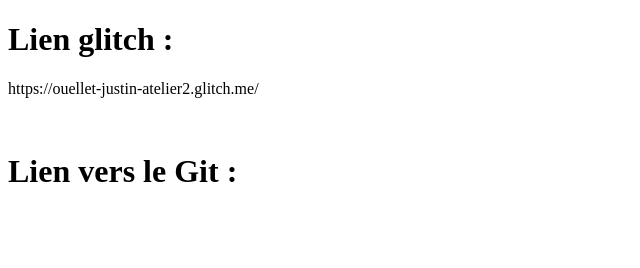
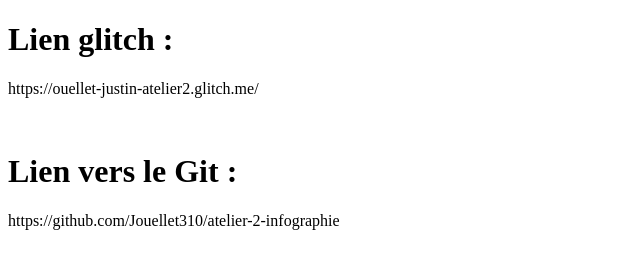
Before and after one commit to Jouellet310/atelier-2-infographie, a website: page lien_glitch.html in a window 1280 px wide. Shown: the whole page, without its empty margins (0-640 px from the left). Drawn offline with Linux system fonts and the light colour scheme.

Commit message:
Added git link

```diff
--- a/lien_glitch.html
+++ b/lien_glitch.html
@@ -10,6 +10,6 @@
     <h1>Lien glitch : </h1>
     <p>https://ouellet-justin-atelier2.glitch.me/</p><br>
     <h1>Lien vers le Git :</h1>
-    <p></p>
+    <p>https://github.com/Jouellet310/atelier-2-infographie</p>
 </body>
 </html>
```
